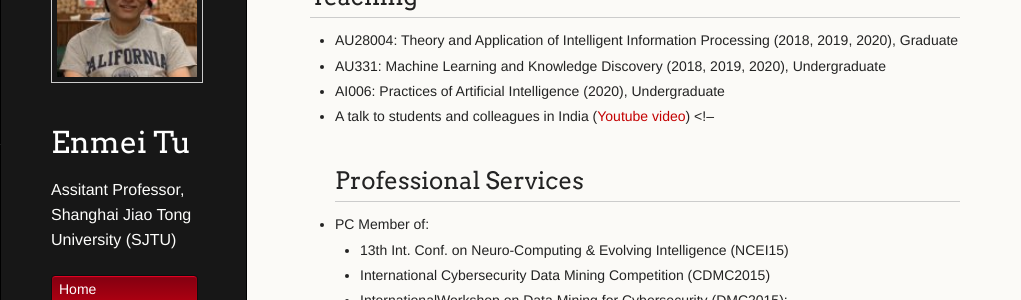
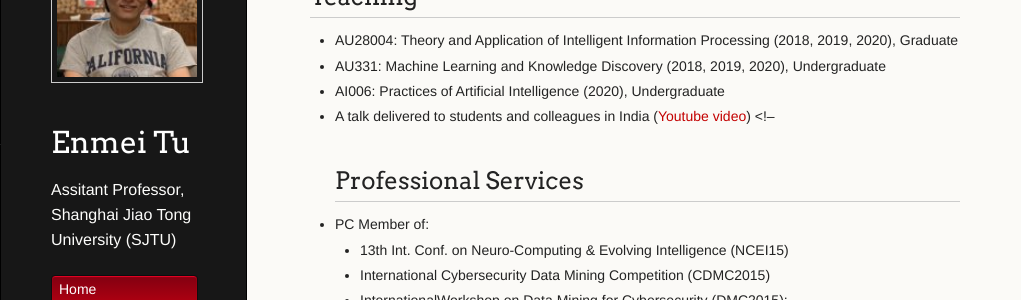
Before and after one commit to hellotem/enmeitu.github.io, a Jekyll site: the page built from index.md, in a window 1280 px wide and 900 px high, scrolled down 755 px. Shown: the part 152-452 px from the top of the window, without its empty margins (0-1021 px from the left). Built offline with Jekyll 4.4.1, drawn with Linux system fonts in a browser that asks for light colours.

Commit message:
Update index.md

```diff
--- a/index.md
+++ b/index.md
@@ -36,7 +36,7 @@
 * AU28004: Theory and Application of Intelligent Information Processing (2018, 2019, 2020), Graduate
 * AU331: Machine Learning and Knowledge Discovery (2018, 2019, 2020), Undergraduate
 * AI006:  Practices of Artificial Intelligence (2020), Undergraduate
-* A talk to students and colleagues in India ([Youtube video](https://www.youtube.com/watch?v=EUVfQk7qMt4&feature=youtu.be))
+* A talk delivered to students and colleagues in India ([Youtube video](https://www.youtube.com/watch?v=EUVfQk7qMt4&feature=youtu.be))
 <!--
 ## Professional Services
 * PC Member of:
```
